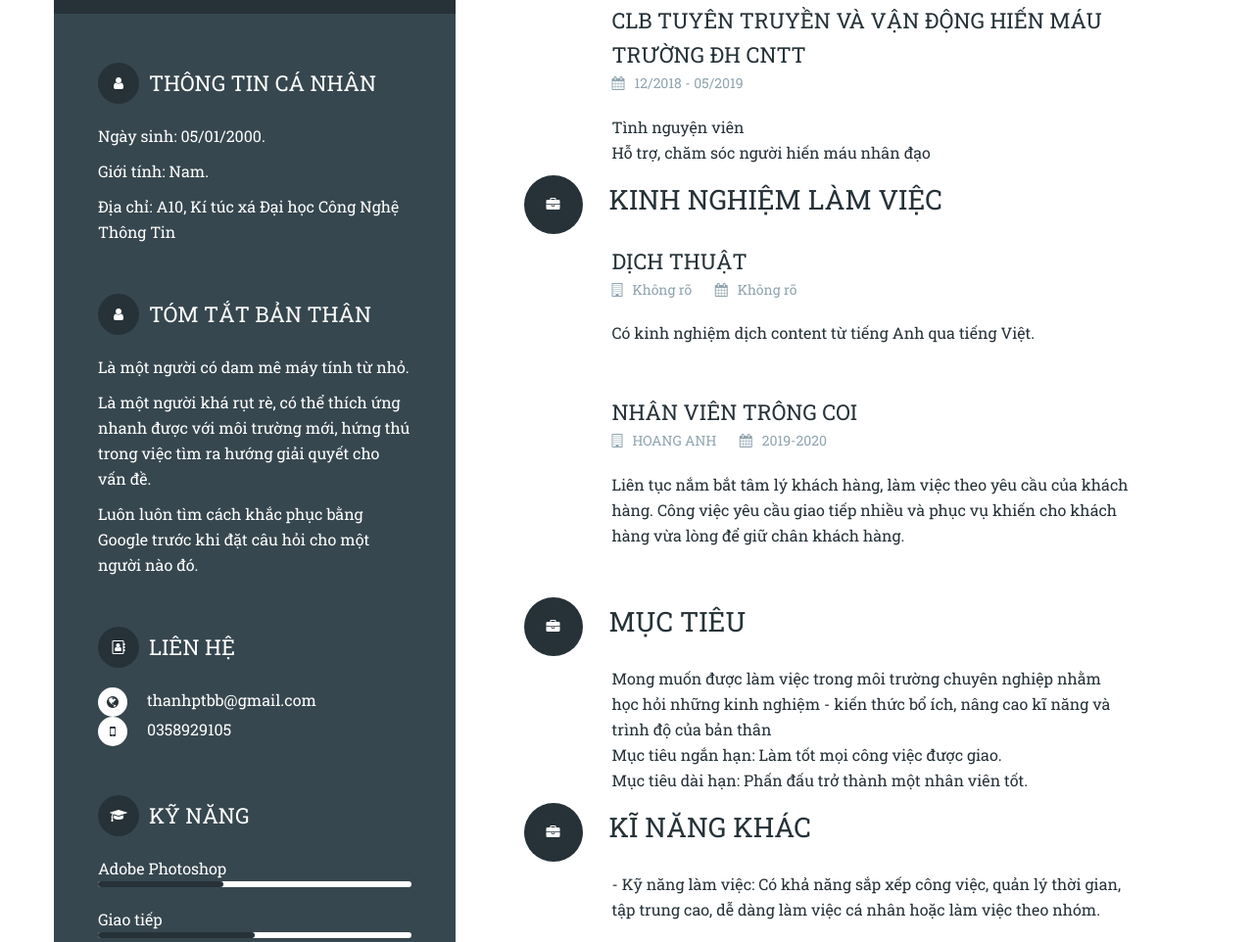
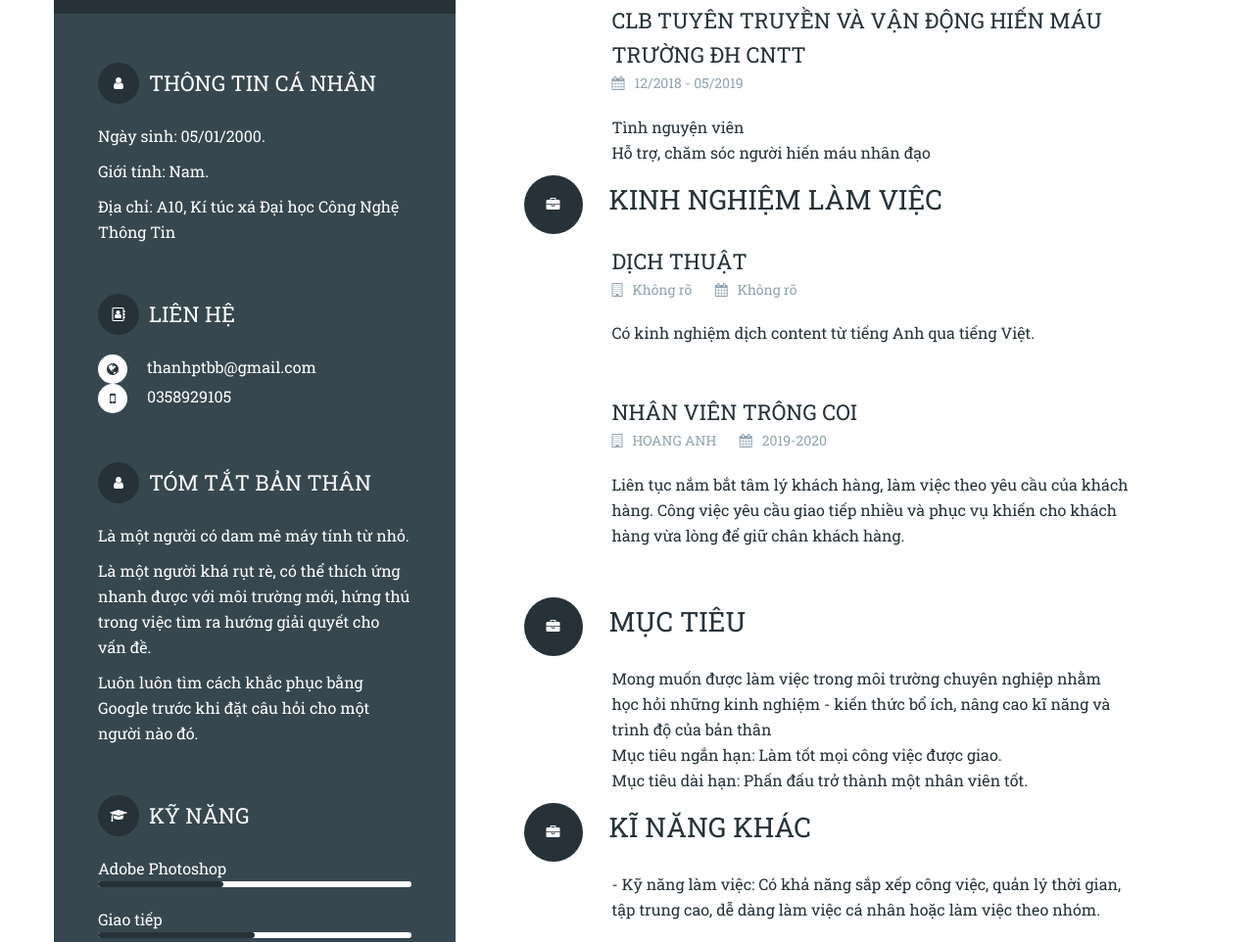
Before and after one commit to thanhtnictu/thanhtnictu.github.io, a plain HTML site: page index.html in a window 1280 px wide. Shown: the part 414-1376 px from the top of the page at 98% size. Drawn offline with Linux system fonts and the light colour scheme.

Commit message:
Update index.html

```diff
--- a/index.html
+++ b/index.html
@@ -37,18 +37,6 @@
 
 			<div class="module">
 				<h3 class="module__title">
-					<i class="fa fa-user circle circle--medium"></i>
-					<span>TÓM TẮT BẢN THÂN</span>
-				</h3>
-				<div class="module__content">
-					<p>Là một người có dam mê máy tính từ nhỏ.</p>
-					<p>Là một người khá rụt rè, có thể thích ứng nhanh được với môi trường mới, hứng thú trong việc tìm ra hướng giải quyết cho vấn đề.</p>
-					<p>Luôn luôn tìm cách khắc phục bằng Google trước khi đặt câu hỏi cho một người nào đó.</p>
-				</div>
-			</div><!-- End .module #1 -->
-
-			<div class="module">
-				<h3 class="module__title">
 					<i class="fa fa-address-book-o circle circle--medium"></i>
 					<span>LIÊN HỆ</span>
 				</h3>
@@ -68,7 +56,43 @@
 						</li>
 					</ul>
 				</div>
-			</div><!-- End .module #2 -->
+			</div>
+
+
+			<div class="module">
+				<h3 class="module__title">
+					<i class="fa fa-user circle circle--medium"></i>
+					<span>TÓM TẮT BẢN THÂN</span>
+				</h3>
+				<div class="module__content">
+					<p>Là một người có dam mê máy tính từ nhỏ.</p>
+					<p>Là một người khá rụt rè, có thể thích ứng nhanh được với môi trường mới, hứng thú trong việc tìm ra hướng giải quyết cho vấn đề.</p>
+					<p>Luôn luôn tìm cách khắc phục bằng Google trước khi đặt câu hỏi cho một người nào đó.</p>
+				</div>
+			</div><!-- End .module #1 -->
+<!--
+			<div class="module">
+				<h3 class="module__title">
+					<i class="fa fa-address-book-o circle circle--medium"></i>
+					<span>LIÊN HỆ</span>
+				</h3>
+				<div class="module__content">
+					<ul>
+						<li class="flex">
+							<i class="fa fa-map-marker circle circle--small circle--white"></i>
+							<div>Kí túc xá trường Đại học Công nghệ thông tin & Truyền thông</div>
+						</li>
+						<li class="flex">
+							<i class="fa fa-globe circle circle--small circle--white"></i>
+							<div>thanhptbb@gmail.com   </div>
+						</li>
+						<li class="flex">
+							<i class="fa fa-mobile circle circle--small circle--white"></i>
+							<div>0358929105 </div>
+						</li>
+					</ul>
+				</div>
+			</div> --><!-- End .module #2 -->
 
 			<div class="module module--progress">
 				<h3 class="module__title">
```
